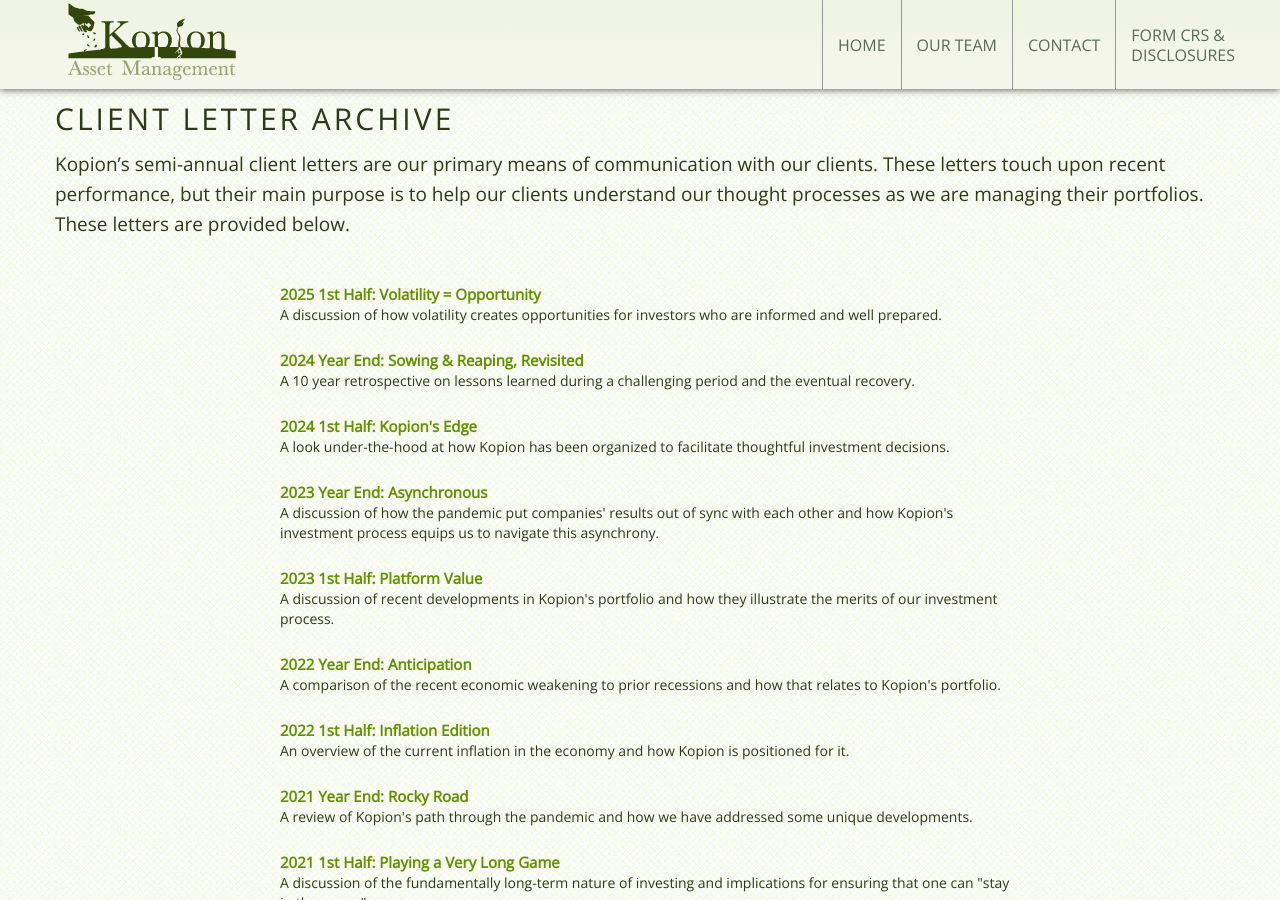
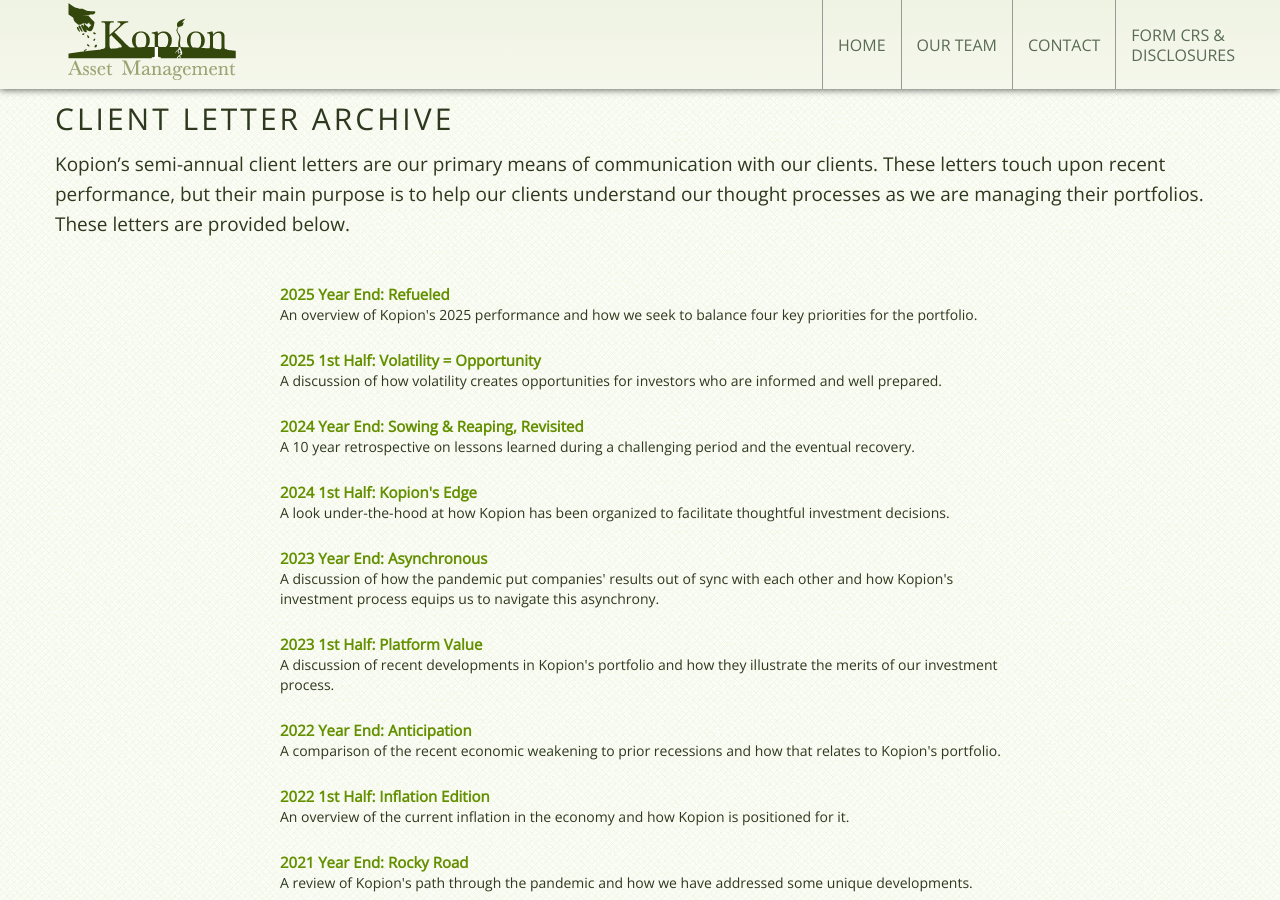
Before and after one commit to tlewismedia/kopion, a Jekyll site: the page built from letters.html, in a window 1280 px wide and 900 px high. Built offline with Jekyll 4.4.1, drawn with Linux system fonts in a browser that asks for light colours.

Commit message:
2026 year end letter

```diff
--- a/_data/letters.yml
+++ b/_data/letters.yml
@@ -1,4 +1,8 @@
 ---
+-
+  caption: "An overview of Kopion's 2025 performance and how we seek to balance four key priorities for the portfolio.  "
+  file: refueled.pdf
+  title: "2025 Year End: Refueled"
 -
   caption: "A discussion of how volatility creates opportunities for investors who are informed and well prepared."
   file: volatility.pdf
```
Also changed, not shown: 1 other file.
